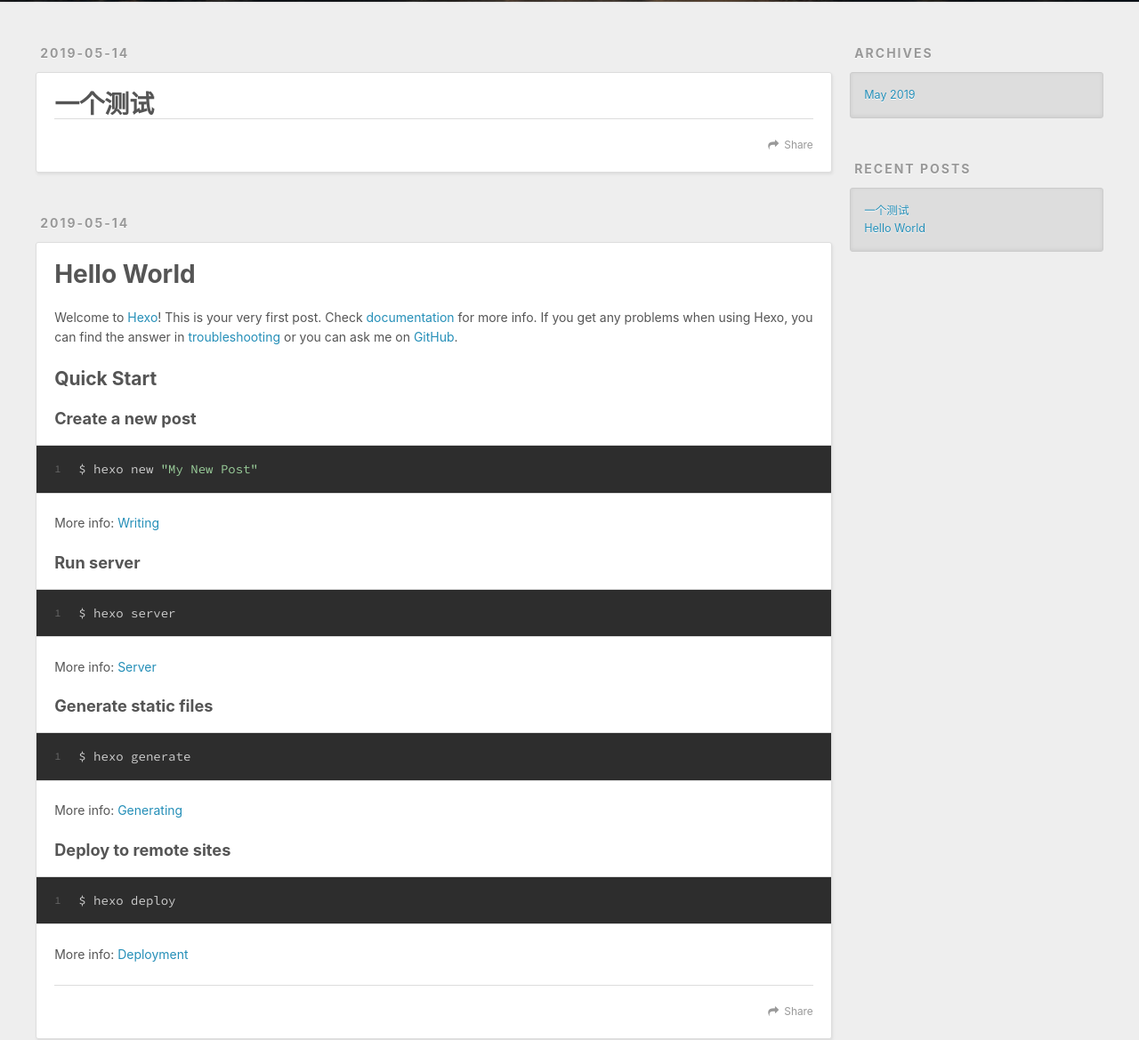
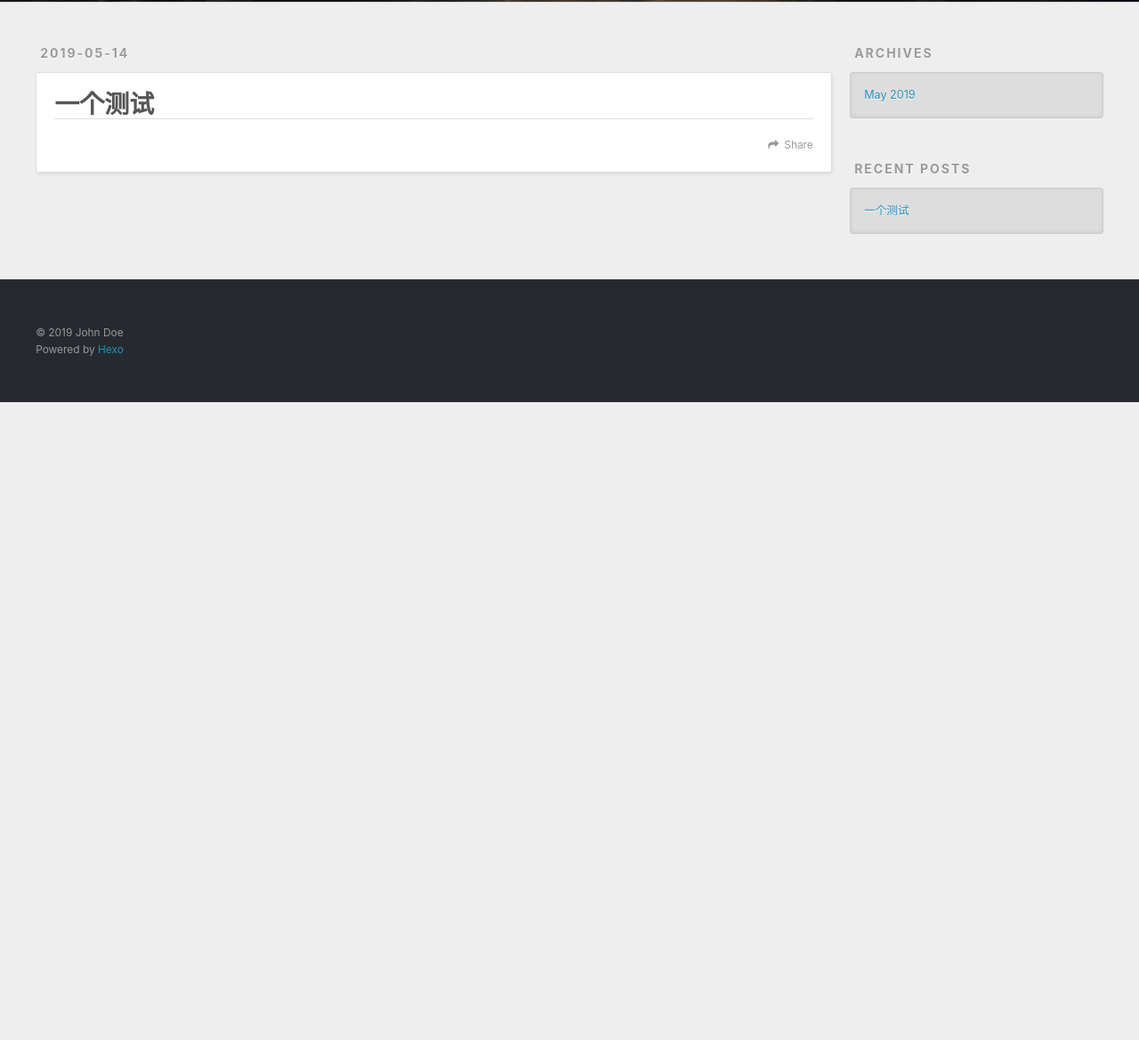
Before and after one commit to lhhk/interview.github.io, a plain HTML site: page index.html in a window 1280 px wide. Shown: the part 298-1467 px from the top of the page at 89% size. After the commit the page ends 800 px from the top, so only its background shows below. Drawn offline with nearby package versions, Linux system fonts and the light colour scheme.

Commit message:
Site updated: 2019-05-14 08:55:18

```diff
--- a/index.html
+++ b/index.html
@@ -88,52 +88,7 @@
 
     </div>
     <footer class="article-footer">
-      <a data-url="http://yoursite.com/2019/05/14/title/" data-id="cjvn2zre80001q0ilf6emb15b" class="article-share-link">Share</a>
-
-
-    </footer>
-  </div>
-
-</article>
-
-
-
-    <article id="post-hello-world" class="article article-type-post" itemscope itemprop="blogPost">
-  <div class="article-meta">
-    <a href="/2019/05/14/hello-world/" class="article-date">
-  <time datetime="2019-05-14T00:38:07.716Z" itemprop="datePublished">2019-05-14</time>
-</a>
-
-  </div>
-  <div class="article-inner">
-
-
-      <header class="article-header">
-
-
-    <h1 itemprop="name">
-      <a class="article-title" href="/2019/05/14/hello-world/">Hello World</a>
-    </h1>
-
-
-      </header>
-
-    <div class="article-entry" itemprop="articleBody">
-
-        <p>Welcome to <a href="https://hexo.io/" target="_blank" rel="noopener">Hexo</a>! This is your very first post. Check <a href="https://hexo.io/docs/" target="_blank" rel="noopener">documentation</a> for more info. If you get any problems when using Hexo, you can find the answer in <a href="https://hexo.io/docs/troubleshooting.html" target="_blank" rel="noopener">troubleshooting</a> or you can ask me on <a href="https://github.com/hexojs/hexo/issues" target="_blank" rel="noopener">GitHub</a>.</p>
-<h2 id="Quick-Start"><a href="#Quick-Start" class="headerlink" title="Quick Start"></a>Quick Start</h2><h3 id="Create-a-new-post"><a href="#Create-a-new-post" class="headerlink" title="Create a new post"></a>Create a new post</h3><figure class="highlight bash"><table><tr><td class="gutter"><pre><span class="line">1</span><br></pre></td><td class="code"><pre><span class="line">$ hexo new <span class="string">"My New Post"</span></span><br></pre></td></tr></table></figure>
-<p>More info: <a href="https://hexo.io/docs/writing.html" target="_blank" rel="noopener">Writing</a></p>
-<h3 id="Run-server"><a href="#Run-server" class="headerlink" title="Run server"></a>Run server</h3><figure class="highlight bash"><table><tr><td class="gutter"><pre><span class="line">1</span><br></pre></td><td class="code"><pre><span class="line">$ hexo server</span><br></pre></td></tr></table></figure>
-<p>More info: <a href="https://hexo.io/docs/server.html" target="_blank" rel="noopener">Server</a></p>
-<h3 id="Generate-static-files"><a href="#Generate-static-files" class="headerlink" title="Generate static files"></a>Generate static files</h3><figure class="highlight bash"><table><tr><td class="gutter"><pre><span class="line">1</span><br></pre></td><td class="code"><pre><span class="line">$ hexo generate</span><br></pre></td></tr></table></figure>
-<p>More info: <a href="https://hexo.io/docs/generating.html" target="_blank" rel="noopener">Generating</a></p>
-<h3 id="Deploy-to-remote-sites"><a href="#Deploy-to-remote-sites" class="headerlink" title="Deploy to remote sites"></a>Deploy to remote sites</h3><figure class="highlight bash"><table><tr><td class="gutter"><pre><span class="line">1</span><br></pre></td><td class="code"><pre><span class="line">$ hexo deploy</span><br></pre></td></tr></table></figure>
-<p>More info: <a href="https://hexo.io/docs/deployment.html" target="_blank" rel="noopener">Deployment</a></p>
-
-
-    </div>
-    <footer class="article-footer">
-      <a data-url="http://yoursite.com/2019/05/14/hello-world/" data-id="cjvn2zrdz0000q0ilmcxoxz9y" class="article-share-link">Share</a>
+      <a data-url="http://yoursite.com/2019/05/14/title/" data-id="cjvn33u3n0000b8ilaoebzgo8" class="article-share-link">Share</a>
 
 
     </footer>
@@ -177,10 +132,6 @@
             <a href="/2019/05/14/title/">一个测试</a>
           </li>
 
-          <li>
-            <a href="/2019/05/14/hello-world/">Hello World</a>
-          </li>
-
       </ul>
     </div>
   </div>
```
Also changed, not shown: 2019/05/14/title/index.html (+1 -15 lines), archives/2019/05/index.html (+0 -23 lines), archives/2019/index.html (+0 -23 lines), archives/index.html (+0 -23 lines).
